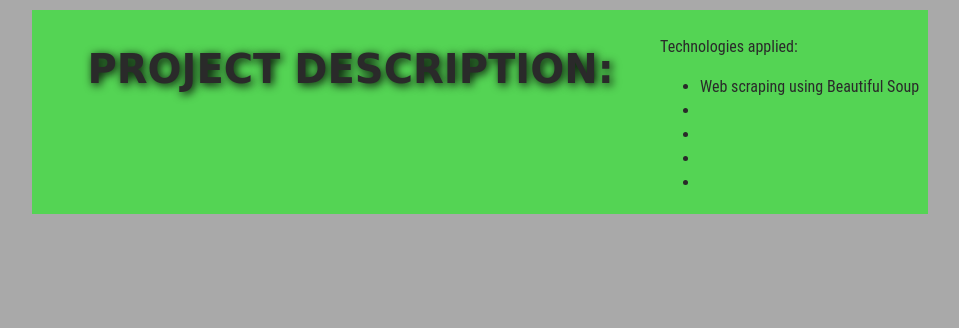
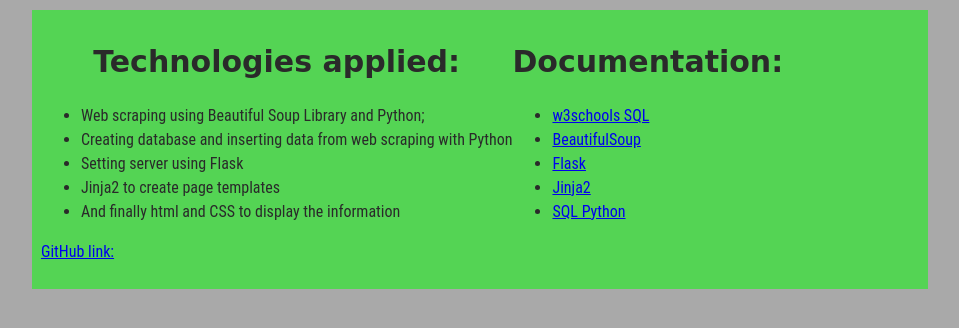
Before and after one commit to ElisaCode/Foudations-project, a Flask app: page /project_description in a window 1280 px wide. Shown: the part 185-513 px from the top of the page, without its empty margins (160-1119 px from the left). Run offline with Flask 2, Linux system fonts and the light colour scheme.

Commit message:
update 18 march

```diff
--- a/templates/layout.html
+++ b/templates/layout.html
@@ -21,6 +21,8 @@
       </ul>
     </nav>
 
+    <div></div>
+
   </header>
 
   <main>
@@ -28,7 +30,9 @@
 
     {% block header %}{% endblock %}
 
-    {% block content %}{% endblock %}
+    {% block content %}
+    <div></div>
+    {% endblock %}
 
     {% block scripts %}{% endblock %}
 
--- a/templates/project_description.html
+++ b/templates/project_description.html
@@ -1,20 +1,32 @@
 {% extends "layout.html" %}
 
 
-{% block header %}{% endblock %}
+{% block header %}
+
+{% endblock %}
 
 {% block content %}
-<h1> Project description: </h1>
+<div>
+    <h2>Technologies applied:</h2>
+    <ul>
+        <li> Web scraping using Beautiful Soup Library and Python;</li>
+        <li> Creating database and inserting data from web scraping with Python </li>
+        <li> Setting server using Flask</li>
+        <li> Jinja2 to create page templates </li>
+        <li> And finally html and CSS to display the information</li>
+    </ul>
+    <p><a href="https://github.com/ElisaCode/Foudations-project.git">GitHub link:</a></p>
+</div>
 
 <div>
-    <p>Technologies applied:</p>
+    <h2>Documentation:</h2>
     <ul>
-        <li> Web scraping using Beautiful Soup</li>
-        <li> </li>
-        <li> </li>
-        <li> </li>
-        <li> </li>
-    </ul>
+        <li> <a href="https://www.w3schools.com/sql/default.asp">w3schools SQL</a></li>
+        <li> <a href="https://www.crummy.com/software/BeautifulSoup/bs4/doc/">BeautifulSoup</a> </li>
+        <li> <a href="http://flask.pocoo.org/docs/0.12/tutorial/views/" >Flask</a></li>
+        <li> <a href="http://jinja.pocoo.org/">Jinja2</a></li>
+        <li> <a href="http://www.sqlitetutorial.net/sqlite-python/" >SQL Python</a></li>
+
 </div>
 
 {% endblock %}
```
Also changed, not shown: server.py (deleted, +0 -41 lines), templates/verbs_list.html (+1 -16 lines), verb_scrap/verbos_db.db (deleted), verb_scrap/verbs_test.db (deleted), verbs.db (added).
